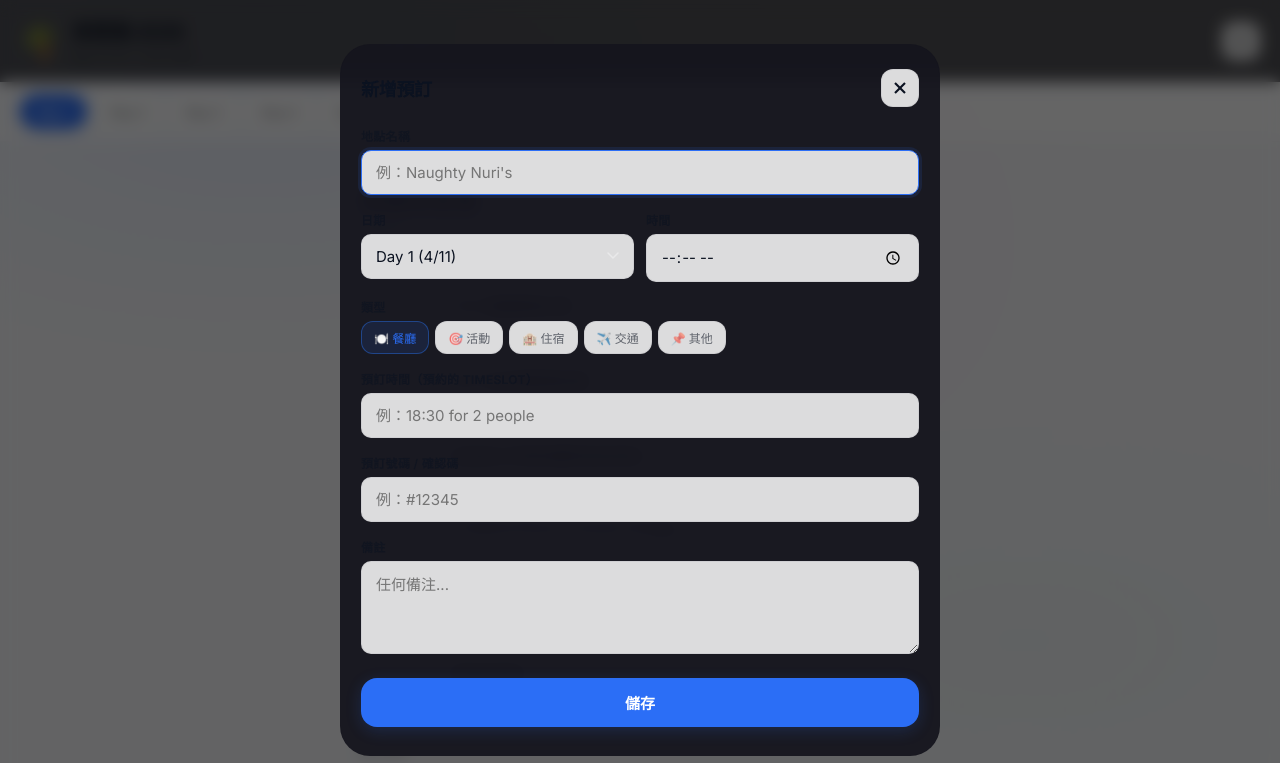
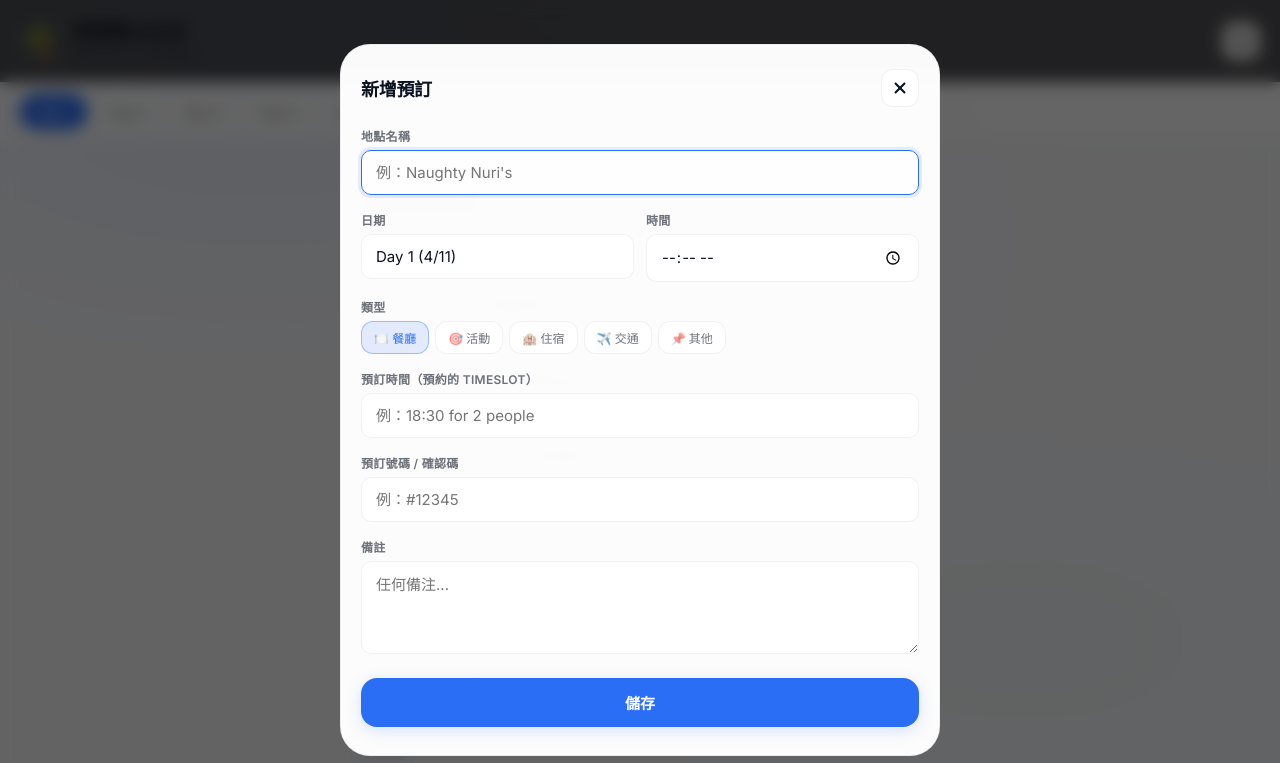
Before and after one commit to Yvette0828/bali-website-2026, a plain HTML site: page public/index.html in a window 1280 px wide. Both pictures are taken after a click on the button "新增預訂". Shown: the top 763 px of the page. Drawn offline with Linux system fonts and the light colour scheme; no server answers.

Commit message:
style: light modal background

```diff
--- a/public/style.css
+++ b/public/style.css
@@ -556,7 +556,7 @@ body {
   width: 100%;
   max-width: 600px;
   margin: 0 auto;
-  background: rgba(22,22,30,0.95);
+  background: rgba(255,255,255,0.98);
   border: 1px solid var(--border);
   border-radius: var(--radius-xl) var(--radius-xl) 0 0;
   padding: 24px 20px;
```
